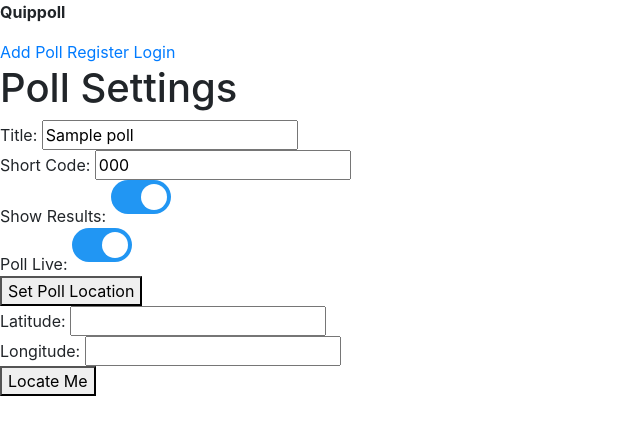
After one commit to ktikeda/quippoll, a Flask app: page /000/settings in a window 1280 px wide. The commit adds this page. Shown: the top 435 px of the page, without its empty margins (0-640 px from the left). Run offline with Flask 2, Linux system fonts and the light colour scheme; tables that the repository leaves empty hold one stand-in row (values such as "Sample post"); some libraries are stand-ins or nearby versions.

Commit message:
Created setting page for poll settings and tested geolocation on settings and new locate page

```diff
--- a/model.py
+++ b/model.py
@@ -67,6 +67,8 @@ class Poll(db.Model):
     tally_max = db.Column(db.Integer, nullable=True)
     open_at = db.Column(db.DateTime, nullable=True)
     close_at = db.Column(db.DateTime, nullable=True)
+    latitude = db.Column(db.Float, nullable=True)
+    longitude = db.Column(db.Float, nullable=True)
     created_at = db.Column(db.DateTime, nullable=False, default=datetime.now())
     updated_at = db.Column(db.DateTime, nullable=True)
 
@@ -244,6 +246,7 @@ class User(UserMixin, db.Model):
 
     @staticmethod
     def get_user():
+        """Checks for user or creates one if none found."""
         if current_user.is_authenticated:
             return current_user
         else:
--- a/server.py
+++ b/server.py
@@ -234,6 +234,17 @@ def delete_poll():
     return redirect('/profile')
 
 
+@app.route('/<short_code>/settings')
+def show_poll_settings(short_code):
+    poll = Poll.get_from_code(short_code)
+    return render_template('settings.html', poll=poll)
+
+
+@app.route('/locate')
+def locate_user():
+    return render_template('locate.html')
+
+
 # Implementation of flask_login sourced from:
 # https://blog.miguelgrinberg.com/post/the-flask-mega-tutorial-part-v-user-logins
 @login.user_loader
@@ -440,6 +451,13 @@ def sms_add_input_to_db(short_code):
 
 
 # Start chart.js routes
+@app.route('/<short_code>/d')
+def show_doughnut_results(short_code):
+    poll = Poll.get_from_code(short_code)
+
+    return render_template('doughnut-chart.html', poll=poll)
+
+
 @app.route('/<short_code>/doughnut.json')
 def doughnut_results(short_code):
     """Return data for results page."""
--- a/static/style.css
+++ b/static/style.css
@@ -5,3 +5,64 @@
 .selected {
     background-color: #f44336;
 }
+
+
+/*https://www.w3schools.com/howto/howto_css_switch.asp*/
+/* The switch - the box around the slider */
+.switch {
+  position: relative;
+  display: inline-block;
+  width: 60px;
+  height: 34px;
+}
+
+/* Hide default HTML checkbox */
+.switch input {display:none;}
+
+/* The slider */
+.slider {
+  position: absolute;
+  cursor: pointer;
+  top: 0;
+  left: 0;
+  right: 0;
+  bottom: 0;
+  background-color: #ccc;
+  -webkit-transition: .4s;
+  transition: .4s;
+}
+
+.slider:before {
+  position: absolute;
+  content: "";
+  height: 26px;
+  width: 26px;
+  left: 4px;
+  bottom: 4px;
+  background-color: white;
+  -webkit-transition: .4s;
+  transition: .4s;
+}
+
+input:checked + .slider {
+  background-color: #2196F3;
+}
+
+input:focus + .slider {
+  box-shadow: 0 0 1px #2196F3;
+}
+
+input:checked + .slider:before {
+  -webkit-transform: translateX(26px);
+  -ms-transform: translateX(26px);
+  transform: translateX(26px);
+}
+
+/* Rounded sliders */
+.slider.round {
+  border-radius: 34px;
+}
+
+.slider.round:before {
+  border-radius: 50%;
+}
--- /dev/null
+++ b/templates/settings.html
@@ -0,0 +1,50 @@
+{% extends 'base.html' %}
+
+{% block title %}Settings{% endblock %}
+
+{% block content %}
+<h1>Poll Settings</h1>
+
+<form>
+  <div>Title: <input type="text" id="title" name="title" value="{{ poll.title }}"></div>
+
+  <div>Short Code: <input type="text" id="short-code" name="short-code" value="{{ poll.short_code }}"></div>
+
+  <div>Show Results: <label class="switch"><input type="checkbox" checked><span class="slider round"></span></label></div>
+
+  <div>Poll Live: <label class="switch"><input type="checkbox" checked><span class="slider round"></span></label></div>
+
+<div id="geolocation"><button id="set-location">Set Poll Location</button></div>
+  <div>Latitude: <input type="text" id="lat" name="lat" value="" readonly></div>
+  <div>Longitude: <input type="text" id="long" name="long" value="" readonly></div>
+
+</form>
+
+<button onclick="getLocation()">Locate Me</button>
+
+
+<script type="text/javascript" src="//code.jquery.com/jquery-3.3.1.min.js"></script>
+<script>
+let lat = $("#lat");
+let lng = $("#long");
+
+function getLocation(evt) {
+    evt.preventDefault();
+    if (navigator.geolocation) {
+        console.log("Finding location");
+        navigator.geolocation.getCurrentPosition(showPosition);
+    } else {
+        $('#geolocation').append("Geolocation is not supported by this browser.");
+    }
+}
+function showPosition(position) {
+    console.log('Setting location');
+    lat.val(position.coords.latitude);
+    lng.val(position.coords.longitude);
+}
+
+$('#set-location').on('click', getLocation);
+
+</script>
+
+{% endblock %}
```
Also changed, not shown: templates/locate.html (added, +30 -0 lines).
